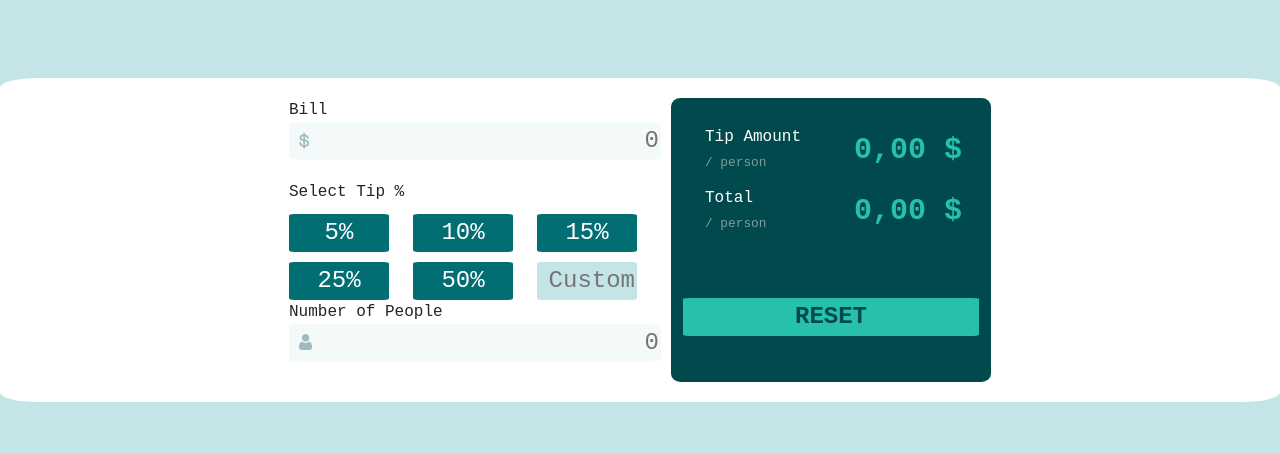
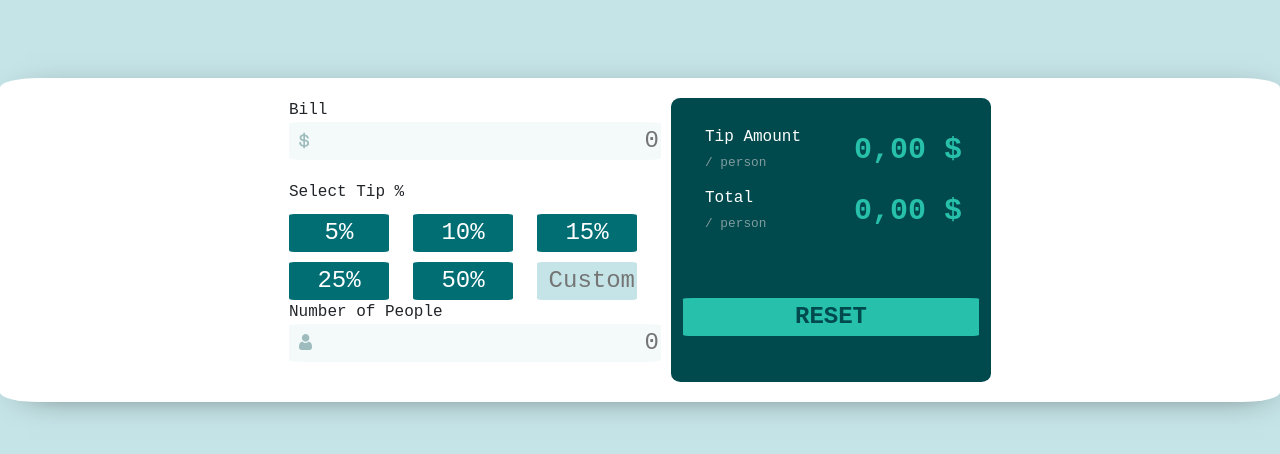
Before and after one commit to Andjelko01/Calculator, a plain HTML site: page index.html in a window 1280 px wide. Shown: the part 176-630 px from the top of the page. Drawn offline with Linux system fonts and the light colour scheme.

Commit message:
Novi CSS

```diff
--- a/css/style.css
+++ b/css/style.css
@@ -11,6 +11,7 @@ form{
     justify-content: center;
     padding: 20px;
     border-radius: 3%;
+    box-shadow: 5px 5px 36px -22px #000000;
 }
 body input {
     font-size:24px;
```
